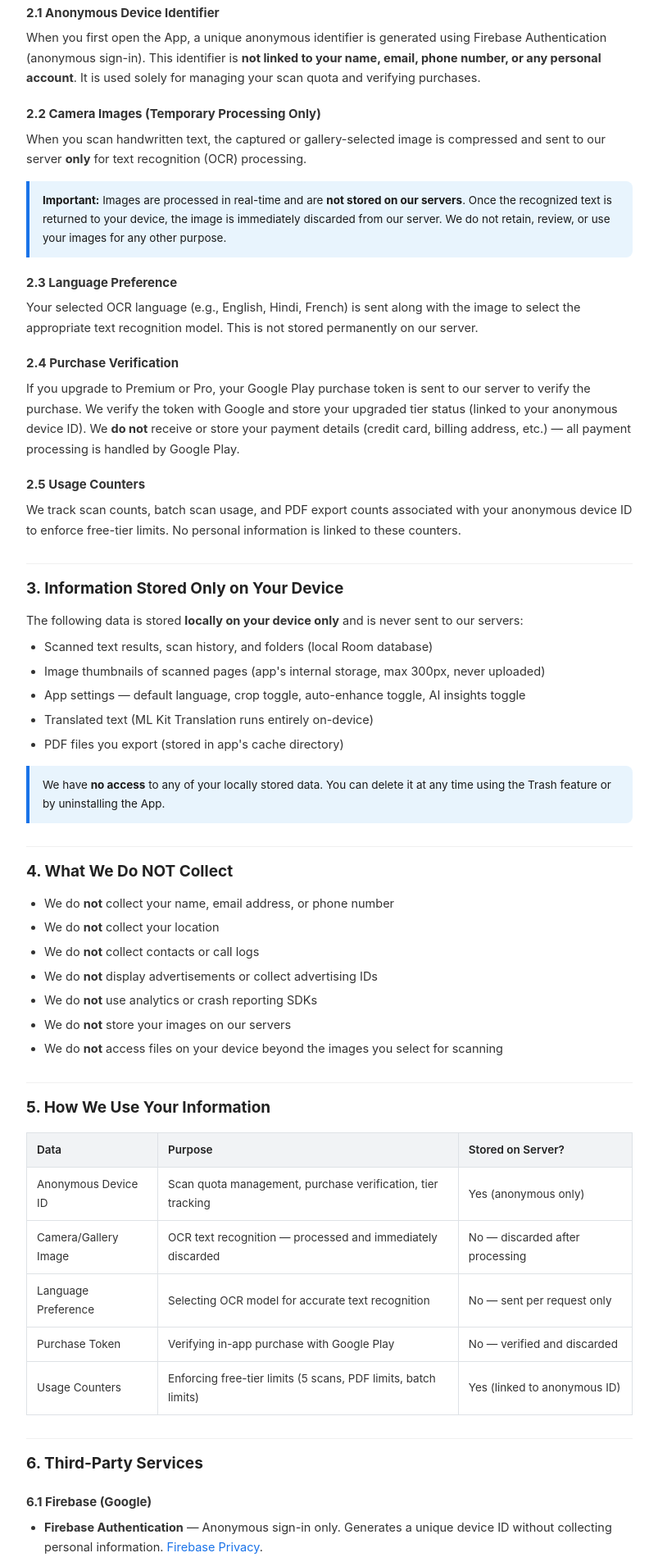
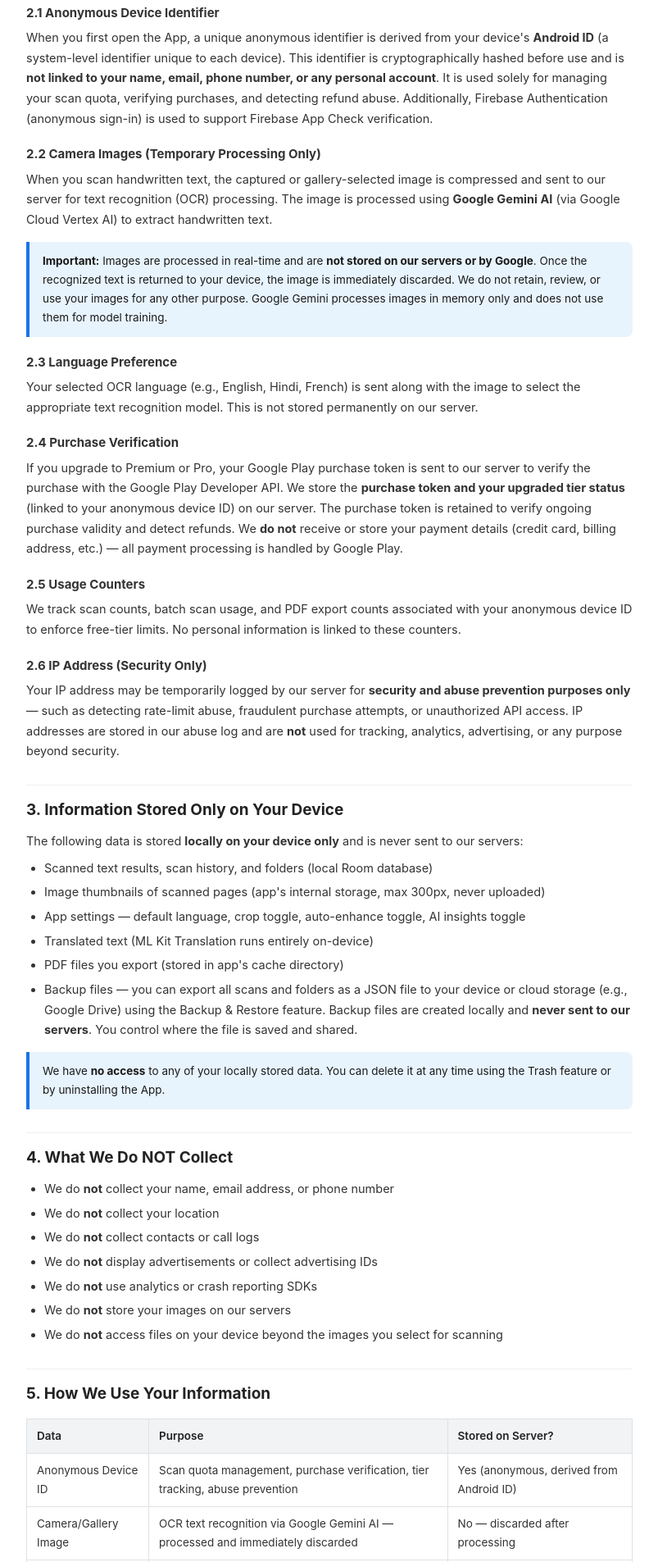
Before and after one commit to rhlkmr19/Handwriting-to-text-privacy-policy, a plain HTML site: page index.html in a window 1280 px wide. Shown: the part 509-2414 px from the top of the page at 82% size, without its empty margins (238-1041 px from the left). Drawn offline with Linux system fonts and the light colour scheme.

Commit message:
Revise privacy policy details and dates
Updated effective date and last updated date in privacy policy, added details about anonymous identifier and image processing, and clarified data handling practices.

```diff
--- a/index.html
+++ b/index.html
@@ -152,7 +152,7 @@
         <p class="subtitle">
             <strong>Handwriting to Text</strong> by AiTricker<br>
             Package: com.handwritingtotext.aitricker<br>
-            Effective Date: June 26, 2026 &nbsp;|&nbsp; Last Updated: June 26, 2026
+            Effective Date: June 26, 2026 &nbsp;|&nbsp; Last Updated: June 30, 2026
         </p>
 
         <h2>1. Introduction</h2>
@@ -170,22 +170,28 @@
 
         <h3>2.1 Anonymous Device Identifier</h3>
         <p>
-            When you first open the App, a unique anonymous identifier is generated using
-            Firebase Authentication (anonymous sign-in). This identifier is <strong>not linked
-            to your name, email, phone number, or any personal account</strong>. It is used
-            solely for managing your scan quota and verifying purchases.
+            When you first open the App, a unique anonymous identifier is derived from your
+            device's <strong>Android ID</strong> (a system-level identifier unique to each
+            device). This identifier is cryptographically hashed before use and is
+            <strong>not linked to your name, email, phone number, or any personal
+            account</strong>. It is used solely for managing your scan quota, verifying
+            purchases, and detecting refund abuse. Additionally, Firebase Authentication
+            (anonymous sign-in) is used to support Firebase App Check verification.
         </p>
 
         <h3>2.2 Camera Images (Temporary Processing Only)</h3>
         <p>
             When you scan handwritten text, the captured or gallery-selected image is compressed
-            and sent to our server <strong>only</strong> for text recognition (OCR) processing.
+            and sent to our server for text recognition (OCR) processing. The image is processed
+            using <strong>Google Gemini AI</strong> (via Google Cloud Vertex AI) to extract
+            handwritten text.
         </p>
         <div class="highlight">
             <strong>Important:</strong> Images are processed in real-time and are
-            <strong>not stored on our servers</strong>. Once the recognized text is returned to
-            your device, the image is immediately discarded from our server. We do not retain,
-            review, or use your images for any other purpose.
+            <strong>not stored on our servers or by Google</strong>. Once the recognized text
+            is returned to your device, the image is immediately discarded. We do not retain,
+            review, or use your images for any other purpose. Google Gemini processes images
+            in memory only and does not use them for model training.
         </div>
 
         <h3>2.3 Language Preference</h3>
@@ -198,8 +204,10 @@
         <h3>2.4 Purchase Verification</h3>
         <p>
             If you upgrade to Premium or Pro, your Google Play purchase token is sent to our
-            server to verify the purchase. We verify the token with Google and store your
-            upgraded tier status (linked to your anonymous device ID). We <strong>do not</strong>
+            server to verify the purchase with the Google Play Developer API. We store the
+            <strong>purchase token and your upgraded tier status</strong> (linked to your
+            anonymous device ID) on our server. The purchase token is retained to verify
+            ongoing purchase validity and detect refunds. We <strong>do not</strong>
             receive or store your payment details (credit card, billing address, etc.) — all
             payment processing is handled by Google Play.
         </p>
@@ -209,6 +217,15 @@
             We track scan counts, batch scan usage, and PDF export counts associated with
             your anonymous device ID to enforce free-tier limits. No personal information
             is linked to these counters.
+        </p>
+
+        <h3>2.6 IP Address (Security Only)</h3>
+        <p>
+            Your IP address may be temporarily logged by our server for <strong>security and
+            abuse prevention purposes only</strong> — such as detecting rate-limit abuse,
+            fraudulent purchase attempts, or unauthorized API access. IP addresses are stored
+            in our abuse log and are <strong>not</strong> used for tracking, analytics,
+            advertising, or any purpose beyond security.
         </p>
 
         <h2>3. Information Stored Only on Your Device</h2>
@@ -222,6 +239,10 @@
             <li>App settings — default language, crop toggle, auto-enhance toggle, AI insights toggle</li>
             <li>Translated text (ML Kit Translation runs entirely on-device)</li>
             <li>PDF files you export (stored in app's cache directory)</li>
+            <li>Backup files — you can export all scans and folders as a JSON file to your
+                device or cloud storage (e.g., Google Drive) using the Backup &amp; Restore
+                feature. Backup files are created locally and <strong>never sent to our
+                servers</strong>. You control where the file is saved and shared.</li>
         </ul>
         <div class="highlight">
             We have <strong>no access</strong> to any of your locally stored data. You can delete
@@ -244,12 +265,12 @@
             <tr><th>Data</th><th>Purpose</th><th>Stored on Server?</th></tr>
             <tr>
                 <td>Anonymous Device ID</td>
-                <td>Scan quota management, purchase verification, tier tracking</td>
-                <td>Yes (anonymous only)</td>
+                <td>Scan quota management, purchase verification, tier tracking, abuse prevention</td>
+                <td>Yes (anonymous, derived from Android ID)</td>
             </tr>
             <tr>
                 <td>Camera/Gallery Image</td>
-                <td>OCR text recognition — processed and immediately discarded</td>
+                <td>OCR text recognition via Google Gemini AI — processed and immediately discarded</td>
                 <td>No — discarded after processing</td>
             </tr>
             <tr>
@@ -259,13 +280,18 @@
             </tr>
             <tr>
                 <td>Purchase Token</td>
-                <td>Verifying in-app purchase with Google Play</td>
-                <td>No — verified and discarded</td>
+                <td>Verifying in-app purchase with Google Play, detecting refunds</td>
+                <td>Yes — stored for ongoing purchase validation</td>
             </tr>
             <tr>
                 <td>Usage Counters</td>
                 <td>Enforcing free-tier limits (5 scans, PDF limits, batch limits)</td>
                 <td>Yes (linked to anonymous ID)</td>
+            </tr>
+            <tr>
+                <td>IP Address</td>
+                <td>Abuse prevention and security logging only</td>
+                <td>Yes — in abuse log only, not for tracking</td>
             </tr>
         </table>
 
@@ -273,22 +299,34 @@
 
         <h3>6.1 Firebase (Google)</h3>
         <ul>
-            <li><strong>Firebase Authentication</strong> — Anonymous sign-in only. Generates a
-                unique device ID without collecting personal information.
+            <li><strong>Firebase Authentication</strong> — Anonymous sign-in only. Used to support
+                App Check verification. No personal information is collected.
                 <a href="https://firebase.google.com/support/privacy" target="_blank" rel="noopener">Firebase Privacy</a>.</li>
+            <li><strong>Cloud Firestore</strong> — Stores anonymous device data (tier, usage
+                counters, purchase tokens) on Google Cloud servers.</li>
             <li><strong>Firebase App Check (Play Integrity)</strong> — Verifies that API requests
                 come from the genuine App, preventing unauthorized access to our server.
                 Device attestation data is processed by Google.</li>
         </ul>
 
-        <h3>6.2 Google Play Billing</h3>
+        <h3>6.2 Google Gemini AI (Vertex AI)</h3>
+        <p>
+            Handwriting images are processed using <strong>Google Gemini 2.5 Flash-Lite</strong>
+            via Google Cloud Vertex AI for text recognition (OCR). Images are sent to Google's
+            AI model in real-time, processed in memory, and <strong>not stored or used for
+            model training</strong>. Processing occurs on Google Cloud servers (asia-south1 region).
+            See <a href="https://cloud.google.com/vertex-ai/docs/generative-ai/data-governance"
+            target="_blank" rel="noopener">Vertex AI Data Governance</a>.
+        </p>
+
+        <h3>6.3 Google Play Billing</h3>
         <p>
             In-app purchases (Premium and Pro plans) are processed entirely by Google Play.
             We receive only a purchase token for verification. See
             <a href="https://policies.google.com/privacy" target="_blank" rel="noopener">Google Privacy Policy</a>.
         </p>
 
-        <h3>6.3 Google ML Kit (On-Device)</h3>
+        <h3>6.4 Google ML Kit (On-Device)</h3>
         <ul>
             <li><strong>ML Kit Translation</strong> — Translates scanned text between 20+ languages.
                 Language models are downloaded to your device and
@@ -412,7 +450,7 @@
         <p class="subtitle">
             <strong>Handwriting to Text</strong> by AiTricker<br>
             Package: com.handwritingtotext.aitricker<br>
-            Effective Date: June 26, 2026 &nbsp;|&nbsp; Last Updated: June 26, 2026
+            Effective Date: June 26, 2026 &nbsp;|&nbsp; Last Updated: June 30, 2026
         </p>
 
         <h2>1. Acceptance of Terms</h2>
@@ -555,7 +593,7 @@
         <p class="subtitle">
             <strong>Handwriting to Text</strong> by AiTricker<br>
             Package: com.handwritingtotext.aitricker<br>
-            Effective Date: June 26, 2026 &nbsp;|&nbsp; Last Updated: June 26, 2026
+            Effective Date: June 26, 2026 &nbsp;|&nbsp; Last Updated: June 30, 2026
         </p>
 
         <h2>1. Overview</h2>
```
